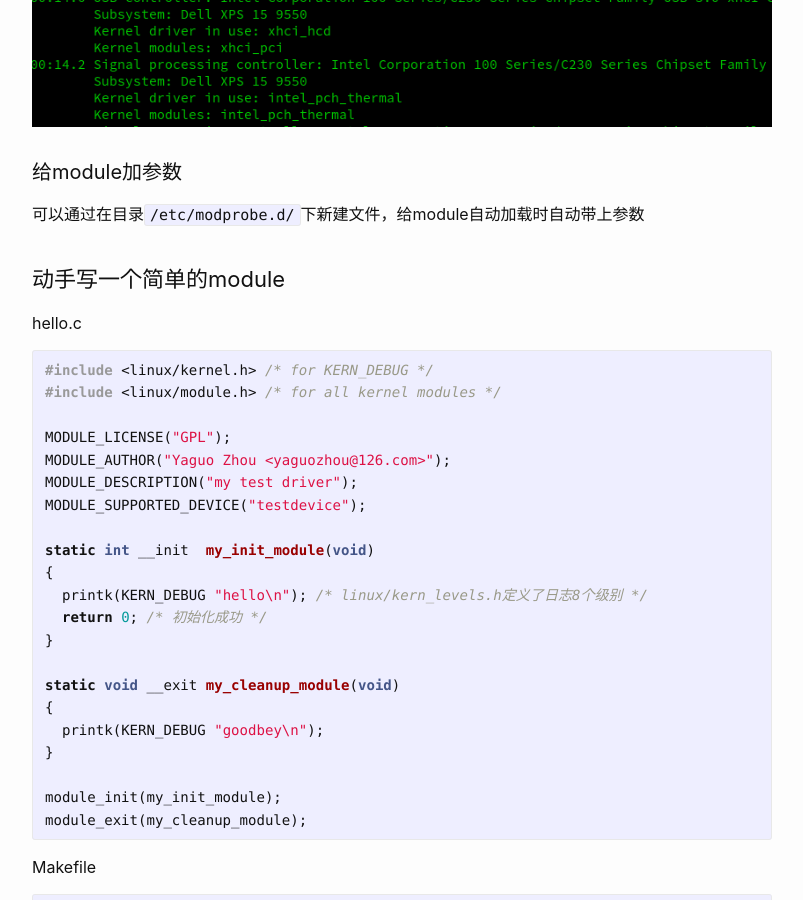
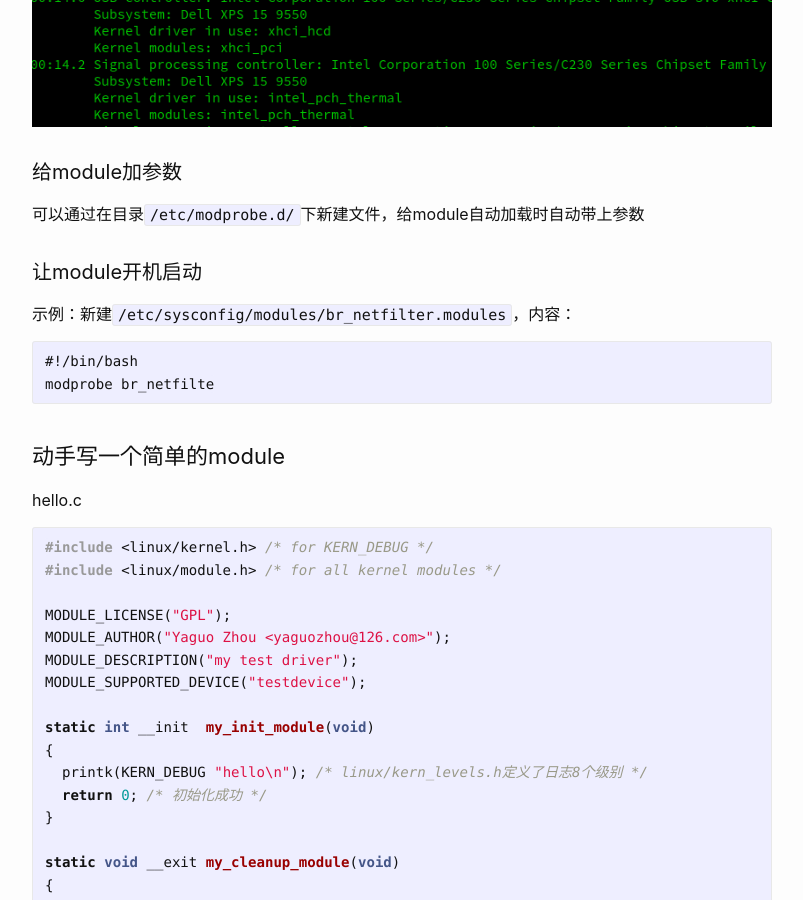
Before and after one commit to yaguozhou/yaguozhou.github.io, a Jekyll site: the page built from _posts/2021-09-25-kernel-module.md, in a window 1280 px wide and 900 px high, scrolled down 3112 px. Shown: the whole window, without its empty margins (238-1041 px from the left). Built offline with Jekyll 4.4.1, drawn with Linux system fonts in a browser that asks for light colours.

Commit message:
modify module

````diff
--- a/_posts/2021-09-25-kernel-module.md
+++ b/_posts/2021-09-25-kernel-module.md
@@ -67,6 +67,15 @@ kernel在1990年就实现了module化的编译，模块化driver可谓是linux
 
 可以通过在目录`/etc/modprobe.d/`下新建文件，给module自动加载时自动带上参数
 
+#### 让module开机启动
+
+示例：新建`/etc/sysconfig/modules/br_netfilter.modules`，内容：
+
+```
+#!/bin/bash
+modprobe br_netfilte
+```
+
 ### 动手写一个简单的module
 
 hello.c
````
